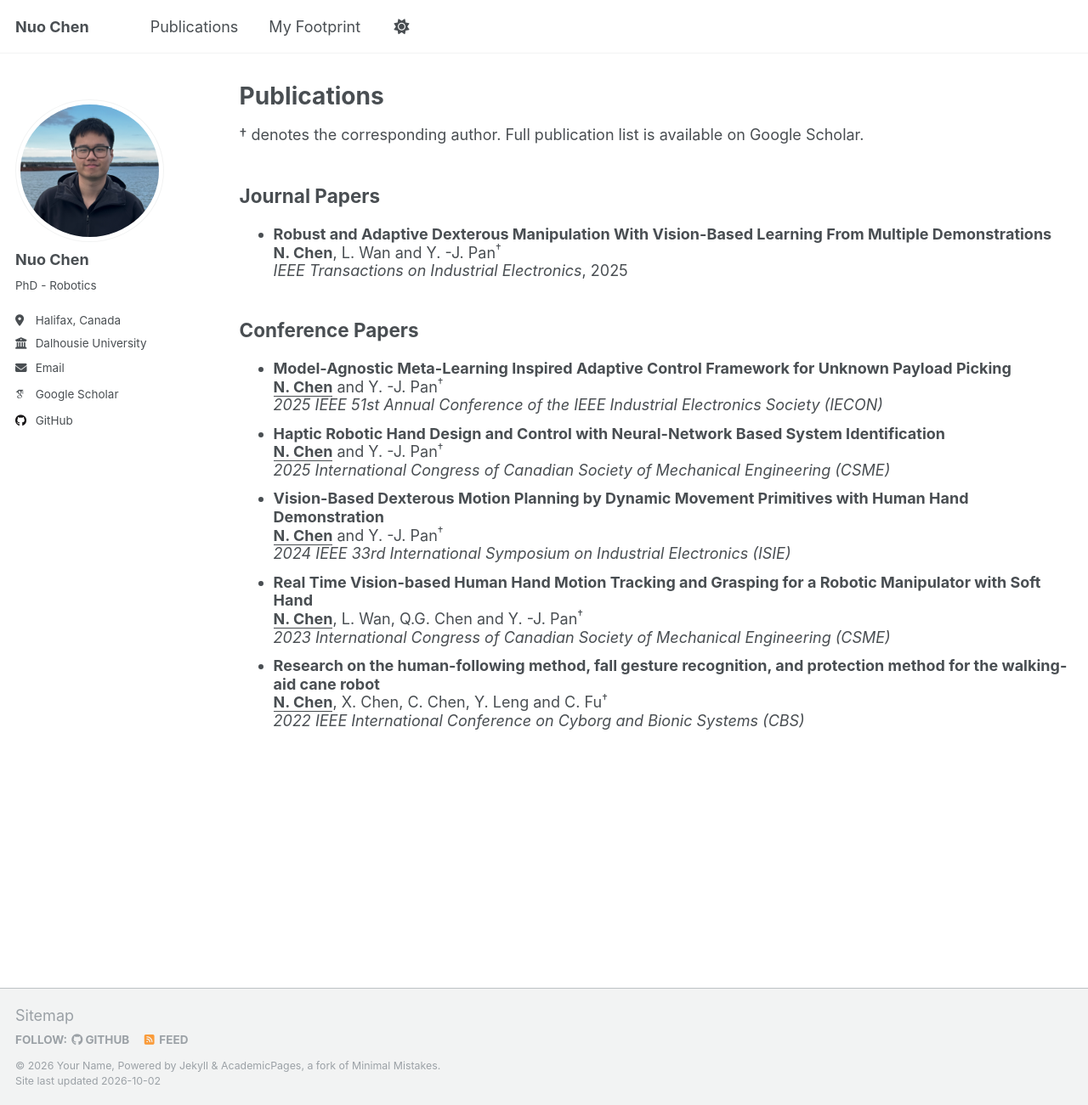
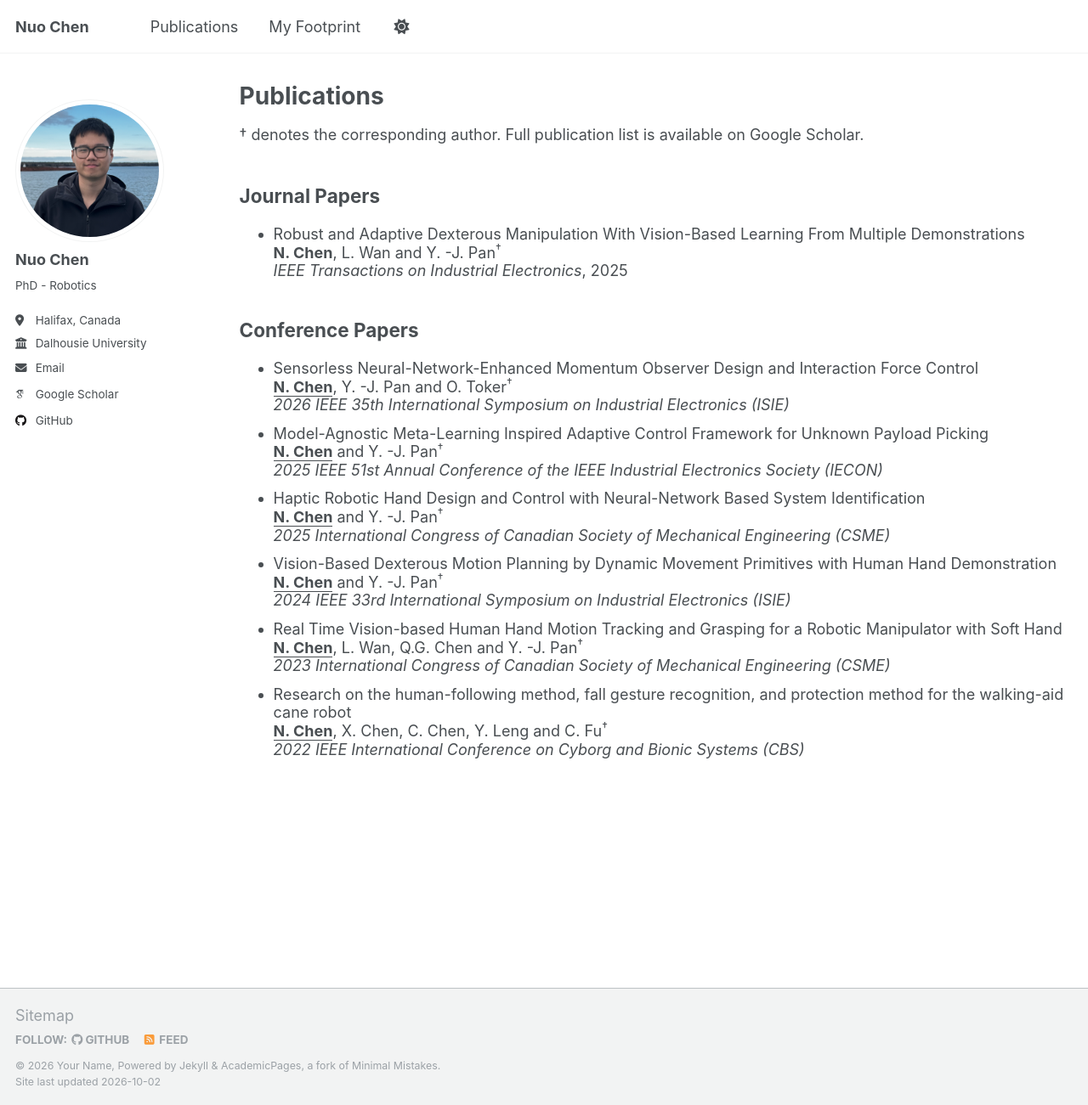
Before and after one commit to NuoChen1999/nuochen1999.github.io, a Jekyll site: the page built from _pages/publications.md, in a window 1280 px wide and 1301 px high. Shown: the whole window at 85% size. Built offline with Jekyll 4.4.1, drawn with Linux system fonts in a browser that asks for light colours; some web fonts are replaced; a script that is not in the unit is left out.

Commit message:
Remove bold styling from publication links

```diff
--- a/_pages/publications.md
+++ b/_pages/publications.md
@@ -9,7 +9,7 @@ author_profile: true
 ## Journal Papers
 - <p style="line-height: 1.2; margin: 0;">
       <a href="https://ieeexplore.ieee.org/document/10774182"
-         style="text-decoration: none; color: inherit; font-weight: bold;">
+         style="text-decoration: none; color: inherit;">
         Robust and Adaptive Dexterous Manipulation With Vision-Based Learning From Multiple Demonstrations
       </a><br>
       <strong>N. Chen</strong>, L. Wan and Y. -J. Pan<sup>†</sup><br>
@@ -19,8 +19,17 @@ author_profile: true
 
 ## Conference Papers
 - <p style="line-height: 1.2; margin: 0;">
+      <a href=""
+         style="text-decoration: none; color: inherit;">
+       Sensorless Neural-Network-Enhanced Momentum Observer Design and Interaction Force Control
+      </a><br>
+      <u><strong>N. Chen</strong></u>, Y. -J. Pan and O. Toker<sup>†</sup><br>
+      <em>2026 IEEE 35th International Symposium on Industrial Electronics (ISIE)</em>
+  </p>
+
+- <p style="line-height: 1.2; margin: 0;">
       <a href="https://ieeexplore.ieee.org/document/11221857"
-         style="text-decoration: none; color: inherit; font-weight: bold;">
+         style="text-decoration: none; color: inherit;">
         Model-Agnostic Meta-Learning Inspired Adaptive Control Framework for Unknown Payload Picking
       </a><br>
       <u><strong>N. Chen</strong></u> and Y. -J. Pan<sup>†</sup><br>
@@ -29,7 +38,7 @@ author_profile: true
 
 - <p style="line-height: 1.2; margin: 0;">
       <a href="https://www.researchgate.net/publication/394010825_Haptic_Robotic_Hand_Design_and_Control_with_Neural-Network_Based_System_Identification"
-         style="text-decoration: none; color: inherit; font-weight: bold;">
+         style="text-decoration: none; color: inherit;">
         Haptic Robotic Hand Design and Control with Neural-Network Based System Identification
       </a><br>
       <u><strong>N. Chen</strong></u> and Y. -J. Pan<sup>†</sup><br>
@@ -38,7 +47,7 @@ author_profile: true
 
 - <p style="line-height: 1.2; margin: 0;">
       <a href="https://ieeexplore.ieee.org/document/10595749"
-         style="text-decoration: none; color: inherit; font-weight: bold;">
+         style="text-decoration: none; color: inherit;">
         Vision-Based Dexterous Motion Planning by Dynamic Movement Primitives with Human Hand Demonstration
       </a><br>
       <u><strong>N. Chen</strong></u> and Y. -J. Pan<sup>†</sup><br>
@@ -47,7 +56,7 @@ author_profile: true
 
 - <p style="line-height: 1.2; margin: 0;">
       <a href="https://usherbrooke.scholaris.ca/items/323aacca-fe55-4968-9385-b506ee9bcbd1"
-         style="text-decoration: none; color: inherit; font-weight: bold;">
+         style="text-decoration: none; color: inherit;">
        Real Time Vision-based Human Hand Motion Tracking and Grasping for a Robotic Manipulator with Soft Hand
       </a><br>
       <u><strong>N. Chen</strong></u>, L. Wan, Q.G. Chen and Y. -J. Pan<sup>†</sup><br>
@@ -56,7 +65,7 @@ author_profile: true
 
 - <p style="line-height: 1.2; margin: 0;">
       <a href="https://ieeexplore.ieee.org/document/10115357"
-         style="text-decoration: none; color: inherit; font-weight: bold;">
+         style="text-decoration: none; color: inherit;">
         Research on the human-following method, fall gesture recognition, and protection method for the walking-aid cane robot
       </a><br>
       <u><strong>N. Chen</strong></u>, X. Chen, C. Chen, Y. Leng and C. Fu<sup>†</sup><br>
```
